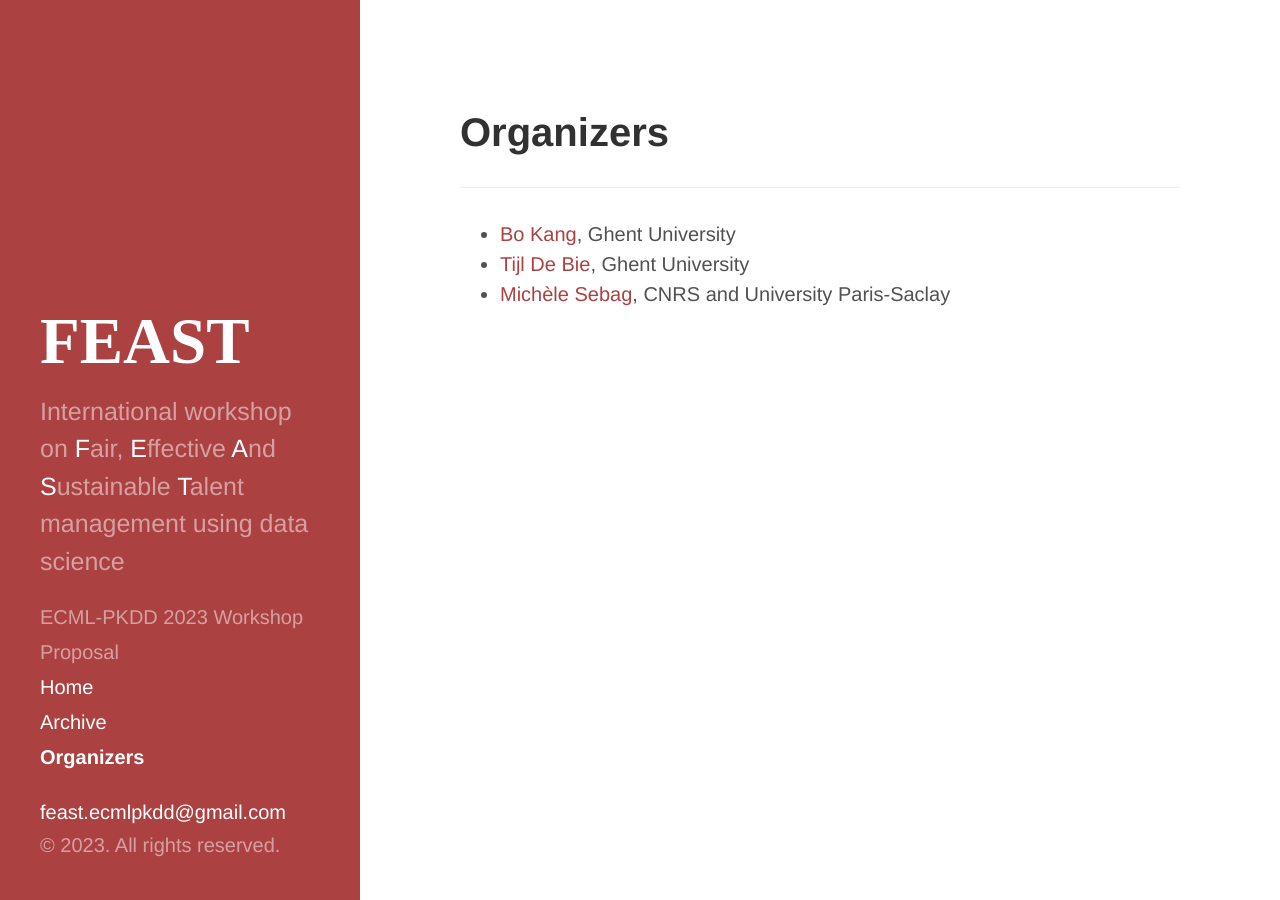
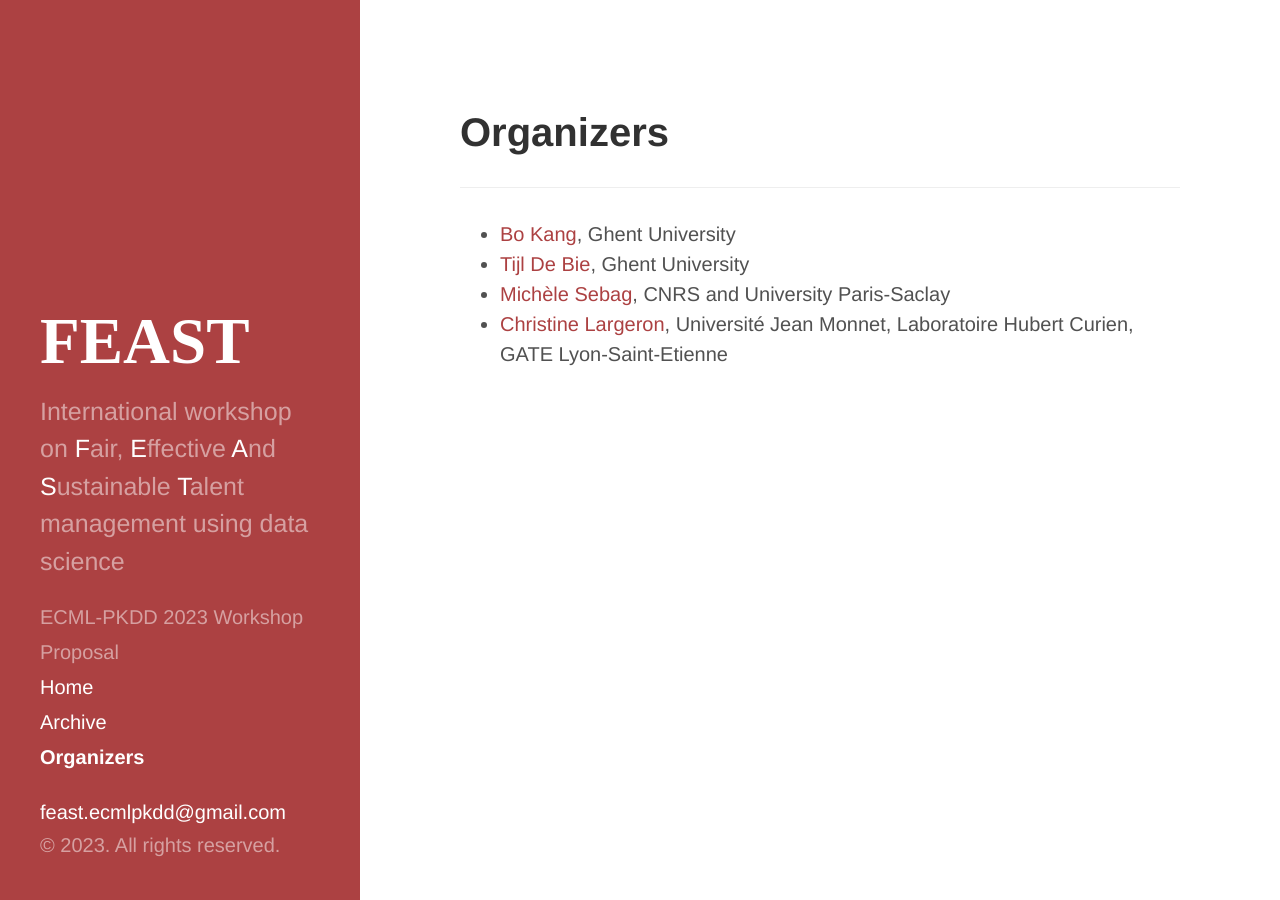
Before and after one commit to feast-ecmlpkdd/feast-ecmlpkdd.github.io, a Jekyll site: the page built from pages/organizers.md, in a window 1280 px wide. Built offline with Jekyll 4.4.1, drawn with Linux system fonts in a browser that asks for light colours.

Commit message:
update organizers

```diff
--- a/pages/organizers.md
+++ b/pages/organizers.md
@@ -8,3 +8,4 @@ permalink: /organizers/
 - [Bo Kang](http://bokang.io), Ghent University
 - [Tijl De Bie](http://www.tijldebie.net), Ghent University
 - [Michèle Sebag](https://www.lri.fr/~sebag/), CNRS and University Paris-Saclay
+- [Christine Largeron](https://perso.univ-st-etienne.fr/largeron/), Université Jean Monnet, Laboratoire Hubert Curien, GATE Lyon-Saint-Etienne
```
